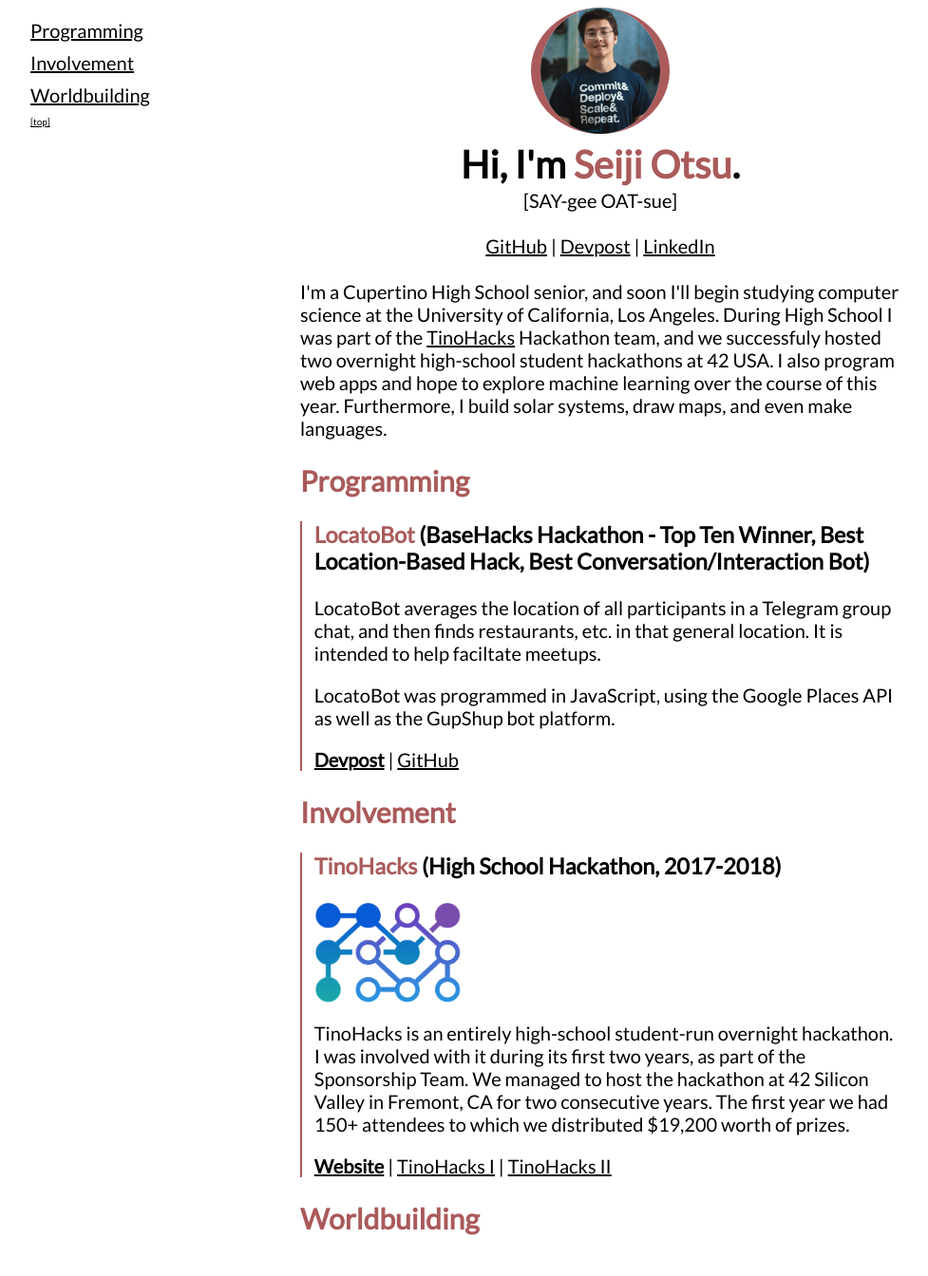
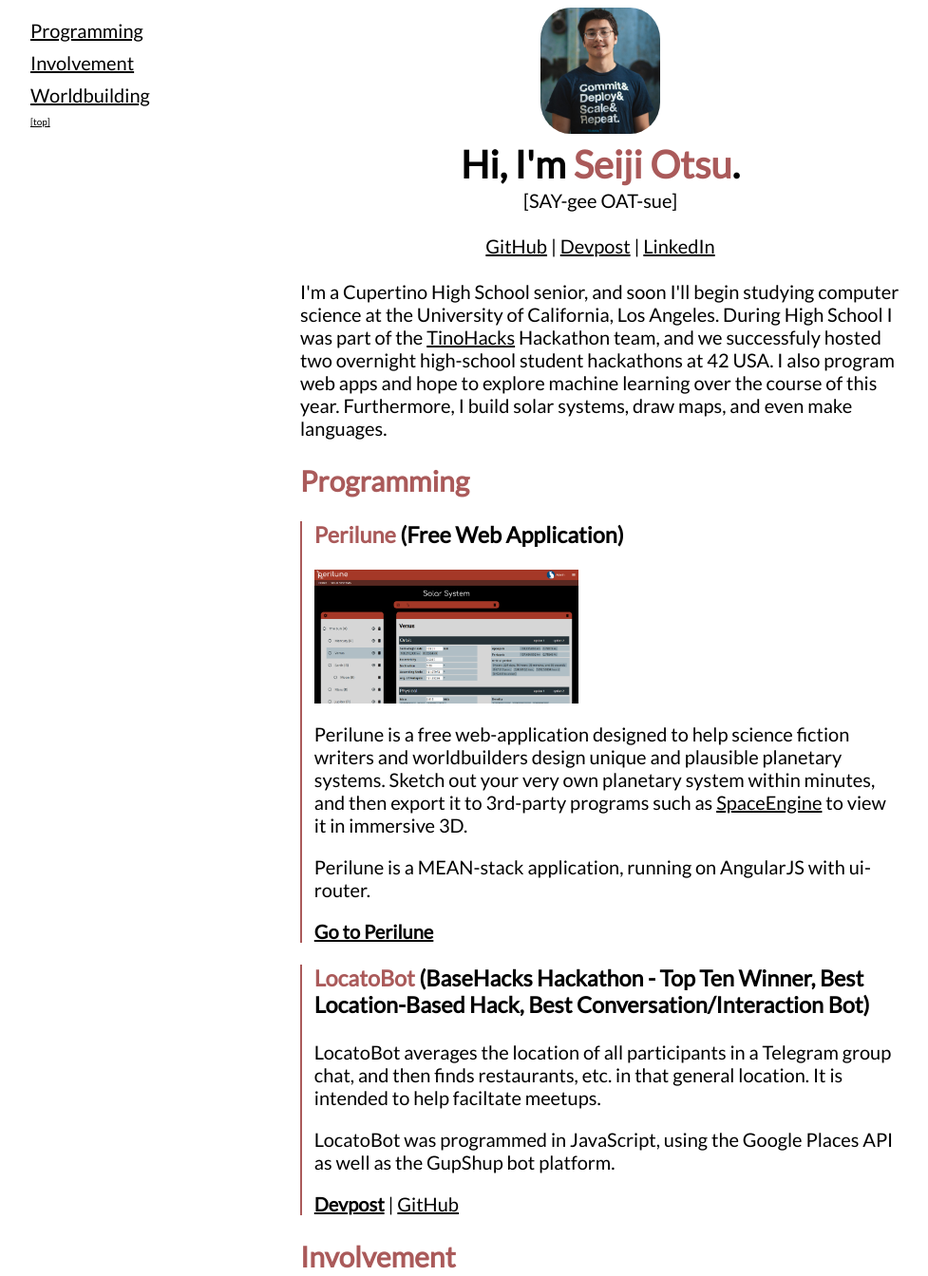
Before and after one commit to seijiotsu/seijiotsu, a plain HTML site: page index.html in a window 1280 px wide. Shown: the top 1344 px of the page at 95% size, without its empty margins (8-985 px from the left). Drawn offline with Linux system fonts and the light colour scheme.

Commit message:
Added Perilune & fixed profile image

```diff
--- a/index.html
+++ b/index.html
@@ -33,6 +33,21 @@
 				Furthermore, I build solar systems, draw maps, and even make languages.</p>
 
 				<h2 class="shock" id="Programming">Programming</h2>
+				<div class="itemcontainer">
+					<h3><span class="shock">Perilune</span> (Free Web Application)</h4>
+					<img class="itemimage" src="media/perilune.png" />
+					<p>Perilune is a free web-application designed to help science fiction writers
+					and worldbuilders design unique and plausible planetary systems. Sketch out your
+					very own planetary system within minutes, and then export it to 3rd-party programs such
+					as <a href="http://spaceengine.org/">SpaceEngine</a> to view it in immersive 3D.</p>
+					<p>
+					Perilune is a MEAN-stack application, running on AngularJS with
+					ui-router.
+					</p>
+					<p>
+						<b><a href="https://reexplo.red/perilune/">Go to Perilune</a></b>
+					</p>
+				</div>
 				<div class="itemcontainer">
 					<h3><span class="shock">LocatoBot</span> (BaseHacks Hackathon - Top Ten Winner,
 					Best Location-Based Hack, Best Conversation/Interaction Bot)</h4>
--- a/main.css
+++ b/main.css
@@ -52,14 +52,12 @@ div.itemcontainer {
 }
 
 img.itemimage {
-	width: 25%;
+	width: 45%;
 }
 
 img.profile {
 	width: 20%;
-	border-radius: 50%;
-	border-left: 10px solid var(--shock);
-	border-right: 10px solid var(--shock);
+	border-radius: 25%;
 }
 
 h1.nametag {
```
Also changed, not shown: media/perilune.png (added). Lines whose indentation alone changed are shown as unchanged.
